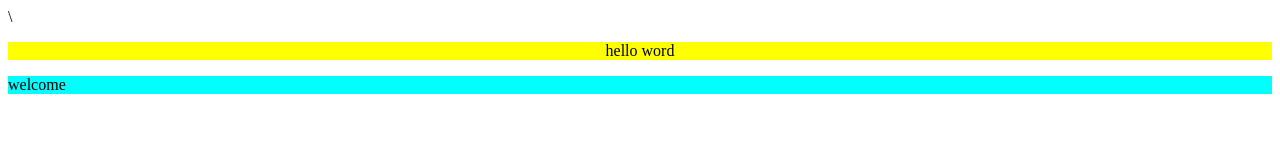
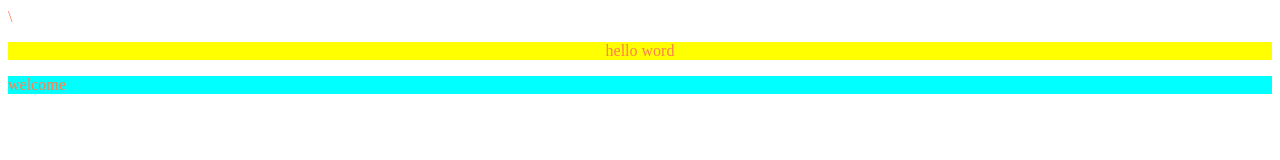
Before and after one commit to Test1cod/test, a plain HTML site: page index.html in a window 1280 px wide. Drawn offline with Linux system fonts and the light colour scheme.

Commit message:
chsang body color

```diff
--- a/style.css
+++ b/style.css
@@ -7,3 +7,6 @@ div{
     height: 100%;
     background-color: aqua;
 }
+body{
+    color: coral;
+}
```
